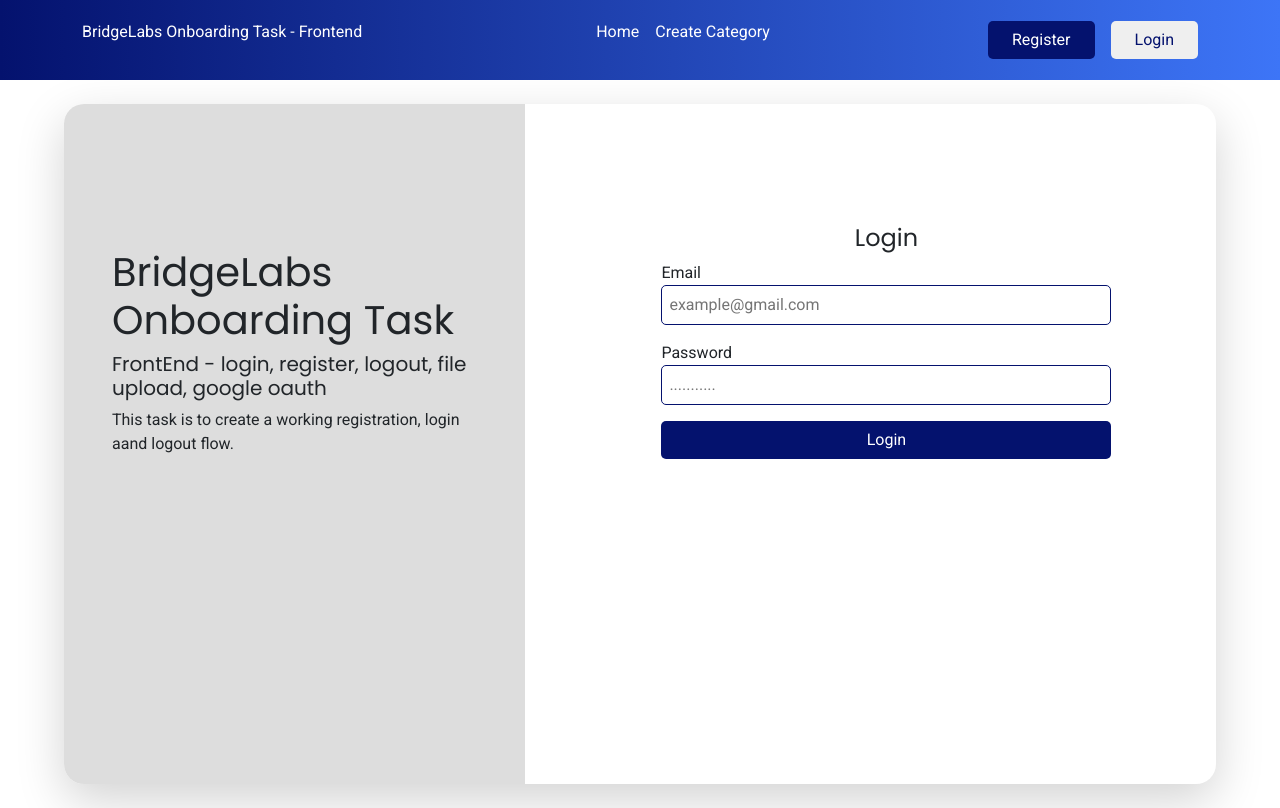
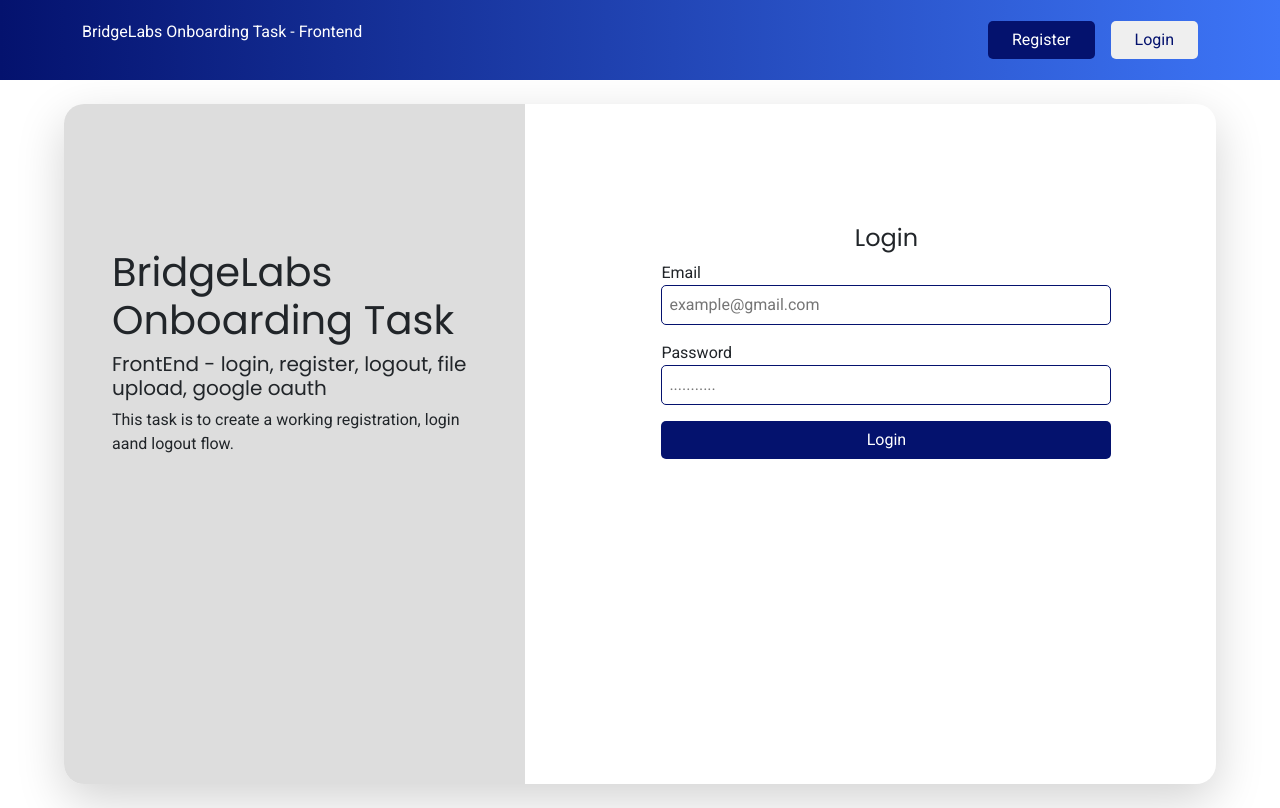
Before and after one commit to eraloop/bridgelabs-submission, a Vue app in the folder frontend/: page /login in a window 1280 px wide. Built offline with nearby package versions, Linux system fonts and the light colour scheme.

Commit message:
fixed navigation gaurd

```diff
--- a/frontend/src/components/CreateCategories.vue
+++ b/frontend/src/components/CreateCategories.vue
@@ -30,7 +30,6 @@
                 </form>
             </div>
         </div>
-        {{categoryCreated}}
   </div>
 </template>
 
--- a/frontend/src/components/NavbarComponent.vue
+++ b/frontend/src/components/NavbarComponent.vue
@@ -7,8 +7,8 @@
 
    <div>
         <ul class="d-flex align-item-center justify-content-between">
-          <li class="px-2"><a href="/home">Home</a></li>
-          <li class="px-2"><a href="/create">Create Category</a></li>
+          <li  v-if="loggedIn" class="px-2"><a href="/home">Home</a></li>
+          <li v-if="loggedIn" class="px-2"><a href="/create">Create Category</a></li>
           <!-- <li><a href="/create">Create Category</a></li> -->
         </ul>
     </div>
--- a/frontend/src/router/index.js
+++ b/frontend/src/router/index.js
@@ -1,27 +1,13 @@
 import Vue from 'vue'
 import VueRouter from 'vue-router'
-// import store from '../store/index'
+import store from '../store/index'
 import RegistrationPage from '../views/RegistrationPage.vue'
 import LoginPage from '../views/LoginPage.vue'
 import CreateCategories from '../views/CreateCategories.vue'
 import WelcomePage from '../views/WelcomePage.vue'
 
+
 Vue.use(VueRouter)
-
-  // router.beforeEach((to, from, next) => {
-  //   store.dispatch('fetchAccessToken');
-  //   if (to.fullPath === '/categories') {
-  //     if (!store.state.accessToken) {
-  //       next('/login');
-  //     }
-  //   }
-  //   if (to.fullPath === '/welcome') {
-  //     if (store.state.accessToken) {
-  //       next('/login');
-  //     }
-  //   }
-  //   next();
-  // });
 
 const routes = [
   {
@@ -53,4 +39,19 @@ const router = new VueRouter({
   routes
 })
 
+router.beforeEach((to, from, next) => {
+  // store.dispatch('fetchAccessToken');
+  if (to.fullPath === '/create') {
+    if (store.state.loggedIn === false) {
+      next('/login');
+    }
+  }
+  if (to.fullPath === '/home') {
+    if (store.state.loggedIn === false) {
+      next('/login');
+    }
+  }
+  next();
+});
+
 export default router
```
